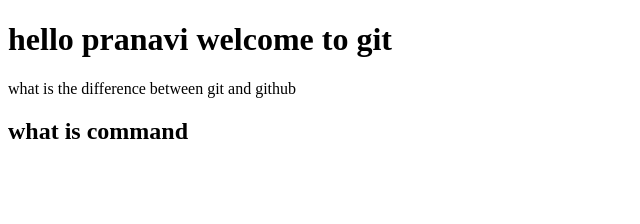
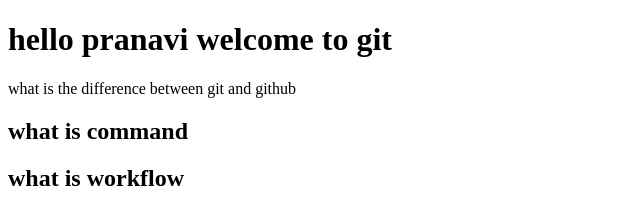
Before and after one commit to Sreepranavi12/github_git, a plain HTML site: page index.html in a window 1280 px wide. Shown: the whole page, without its empty margins (0-640 px from the left). Drawn offline with Linux system fonts and the light colour scheme.

Commit message:
Update index.html

```diff
--- a/index.html
+++ b/index.html
@@ -9,5 +9,7 @@
     <h1>hello pranavi welcome to git</h1>
     <p>what is the difference between git and github</p>
     <h2>what is command</h2>
+    <h2>what is workflow</h2>
+
 </body>
 </html>
```
